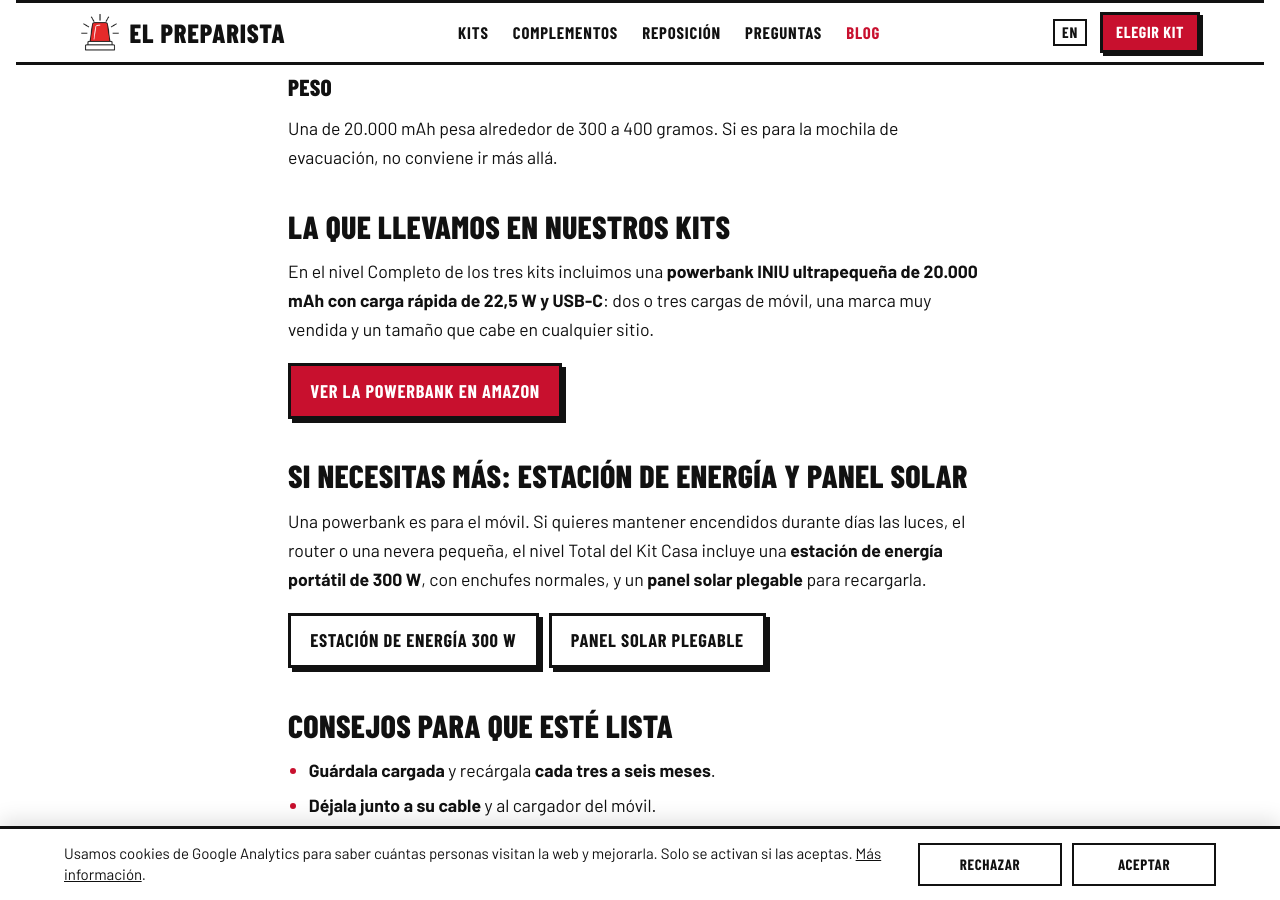
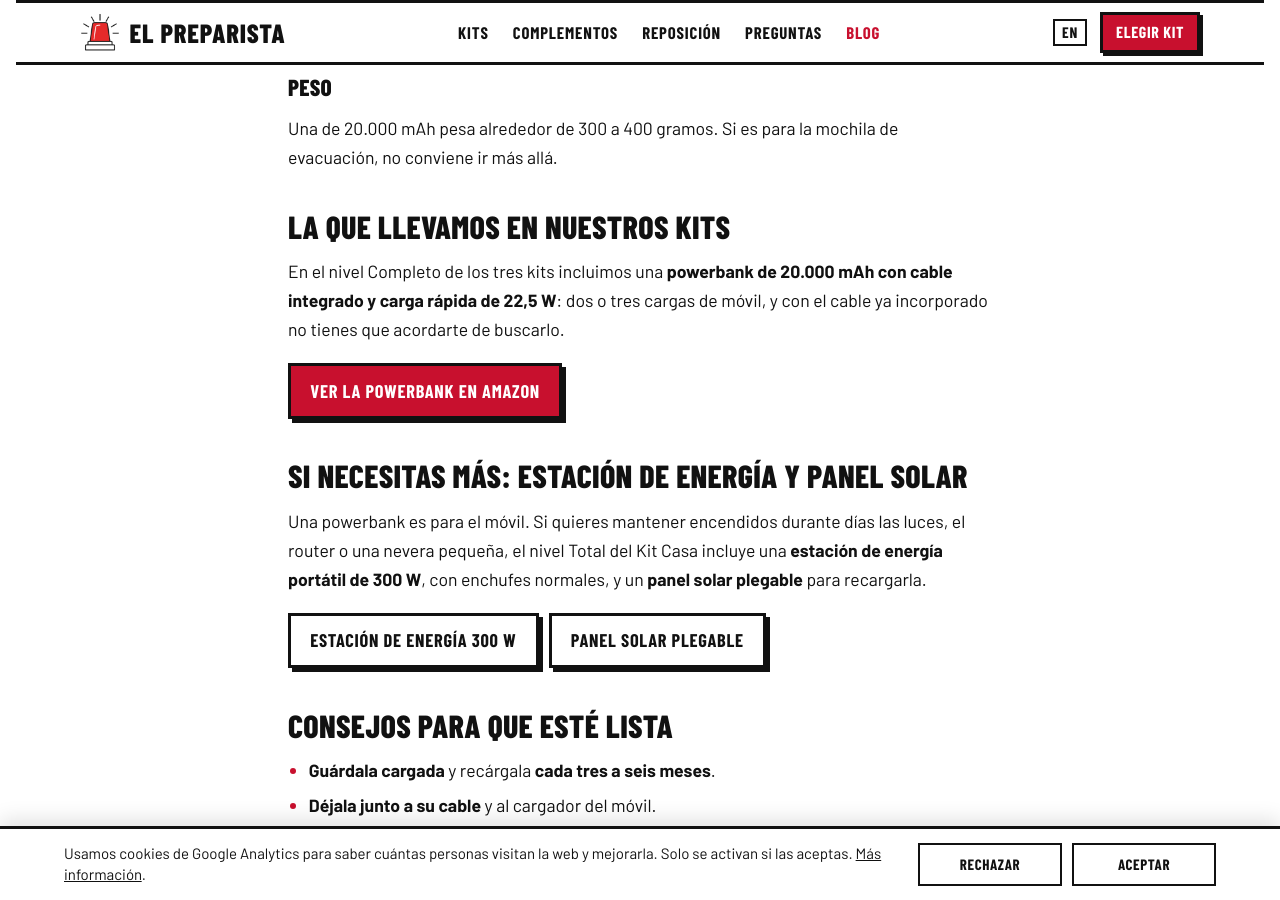
Before and after one commit to lucilayun-ux/elpreparista, a Jekyll site: the page built from _posts/2026-11-20-mejor-powerbank-para-emergencias.md, in a window 1280 px wide and 900 px high, scrolled down 1546 px. Built offline with Jekyll 4.4.1, drawn with Linux system fonts in a browser that asks for light colours; some of the changed text lies outside the part shown.

Commit message:
Powerbank: usar B0DZGZ4Y7R (con cable integrado); quitar la foto de la INIU y actualizar la guía
Co-Authored-By: Claude Opus 5.5 <noreply@anthropic.com>
Claude-Session: https://claude.ai/code/session_01V7PVvrC8Dt7YxBNA65S9m6

```diff
--- a/_posts/2026-11-20-mejor-powerbank-para-emergencias.md
+++ b/_posts/2026-11-20-mejor-powerbank-para-emergencias.md
@@ -52,9 +53,9 @@ Una de 20.000 mAh pesa alrededor de 300 a 400 gramos. Si es para la mochila de e
 
 ## La que llevamos en nuestros kits
 
-En el nivel Completo de los tres kits incluimos una **powerbank INIU ultrapequeña de 20.000 mAh con carga rápida de 22,5 W y USB-C**: dos o tres cargas de móvil, una marca muy vendida y un tamaño que cabe en cualquier sitio.
+En el nivel Completo de los tres kits incluimos una **powerbank de 20.000 mAh con cable integrado y carga rápida de 22,5 W**: dos o tres cargas de móvil, y con el cable ya incorporado no tienes que acordarte de buscarlo.
 
-<p><a class="btn red" href="https://www.amazon.es/dp/B0DCJXYKYD?tag=betender-21" target="_blank" rel="sponsored noopener">Ver la powerbank en Amazon</a></p>
+<p><a class="btn red" href="https://www.amazon.es/dp/B0DZGZ4Y7R?tag=betender-21" target="_blank" rel="sponsored noopener">Ver la powerbank en Amazon</a></p>
 
 ## Si necesitas más: estación de energía y panel solar
 
```
Also changed, not shown: other parts of _posts/2026-11-20-mejor-powerbank-para-emergencias.md (+1 -0 lines), _posts/2026-11-20-best-power-bank-for-emergencies.md (+3 -2 lines), en.html (+3 -3 lines), index.html (+3 -3 lines).
